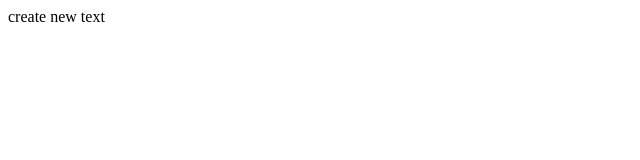
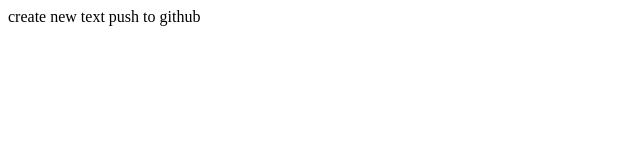
Before and after one commit to yanin17/hello-git, a plain HTML site: page index.html in a window 1280 px wide. Shown: the whole page, without its empty margins (0-640 px from the left). Drawn offline with Linux system fonts and the light colour scheme.

Commit message:
add the text push in index.html

```diff
--- a/index.html
+++ b/index.html
@@ -7,5 +7,6 @@
 </head>
 <body>
     create new text
+    push to github
 </body>
 </html>
```
